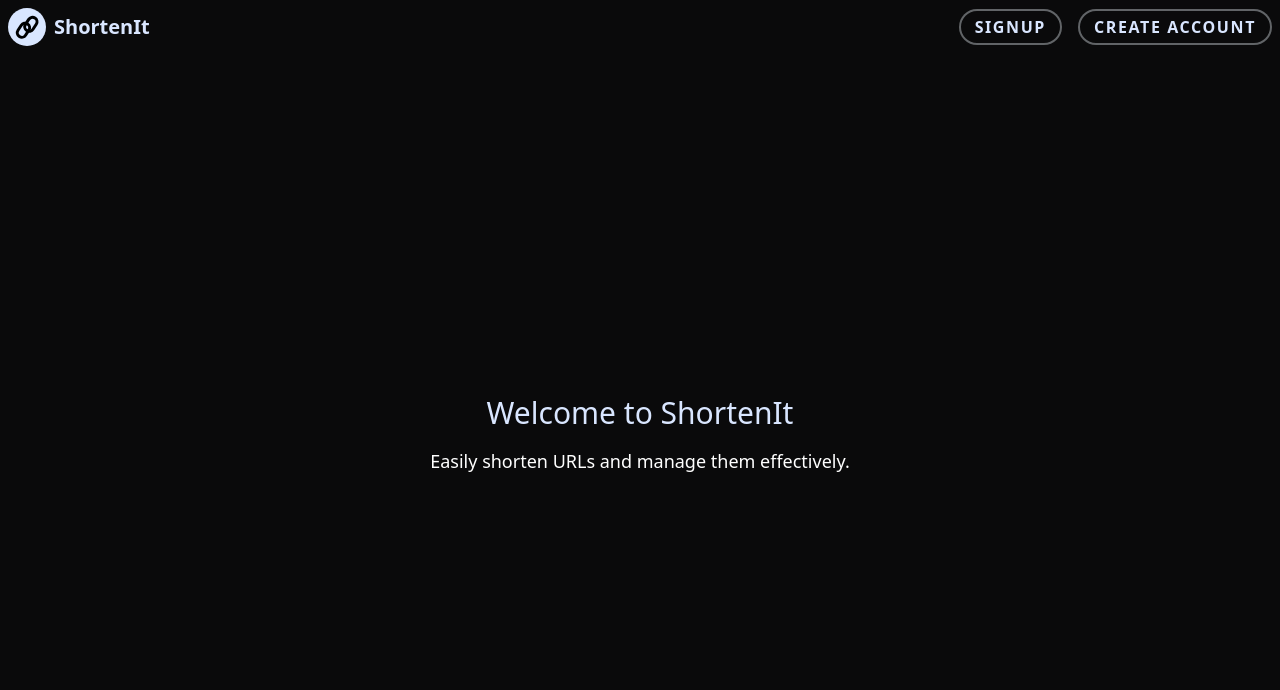
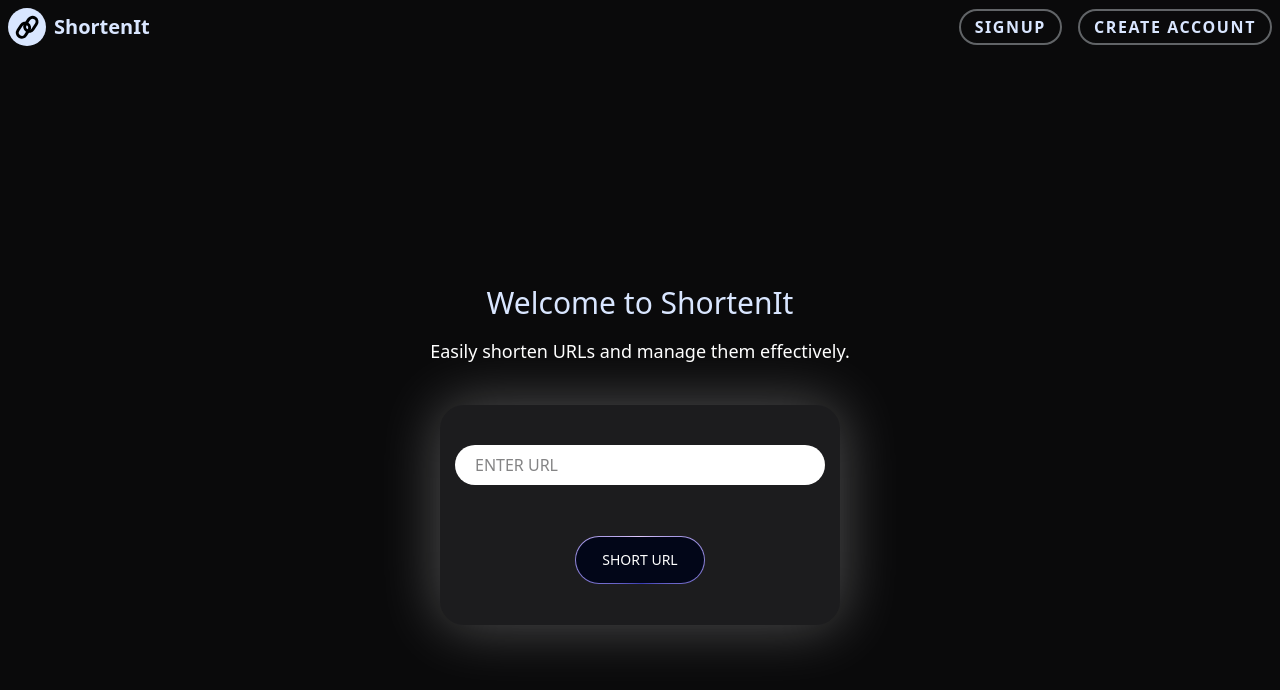
Before and after one commit to vineetj12/shorturl, a Next.js app: page / in a window 1280 px wide. Shown: the top 690 px of the page. Built offline with nearby package versions, Linux system fonts and the light colour scheme.

Commit message:
frontend

```diff
--- a/app/page.tsx
+++ b/app/page.tsx
@@ -1,4 +1,5 @@
 "use client";
+import ShortBox from "@/component/ShortBox";
 import Textondashboard from "@/component/Textondashboard";
 import TopBar from "@/component/TopBar";
 export default function Home() {
@@ -7,6 +8,7 @@ export default function Home() {
       <TopBar />
       <div className="flex flex-col justify-center items-center flex-1 p-4">
       <Textondashboard />
+      <ShortBox />
       </div>
     </div>
   );
--- /dev/null
+++ b/component/ButtonUi.tsx
@@ -0,0 +1,98 @@
+"use client";
+import React, { useState } from "react";
+import axios from "axios";
+
+interface ButtonUiProps {
+  url: string;
+}
+
+const ButtonUi: React.FC<ButtonUiProps> = ({ url }) => {
+  const [showText, setShowText] = useState(false);
+  const [copied, setCopied] = useState(false);
+  const [shorturl, setshorturl] = useState("");
+
+  const handleClick = async () => {
+    try {
+      const baseUrl = window.location.origin;
+      const response = await axios.post(`/api/v1`, { url });
+
+      const fullShortUrl = `${baseUrl}/${response.data.hash}`;
+      setshorturl(fullShortUrl);
+      setShowText(true);
+    } catch (error) {
+      console.error("Error posting data:", error);
+    }
+  };
+
+  const handleCopy = async () => {
+    try {
+      await navigator.clipboard.writeText(shorturl);
+      setCopied(true);
+      setTimeout(() => setCopied(false), 2000);
+    } catch (err) {
+      console.error("Failed to copy:", err);
+    }
+  };
+
+  return (
+    <div className="mb-6 flex flex-col items-center justify-center">
+      {showText && (
+        <div className="flex justify-between mt-4 text-white text-lg font-semibold p-2">
+          <div className="m-1">{shorturl}</div>
+          <button onClick={handleCopy} className="px-3 py-1 rounded-md">
+            {copied ? (
+              <CopiedIcon />
+            ) : (
+              <CopyIcon />
+            )}
+          </button>
+        </div>
+      )}
+      <button
+        onClick={handleClick}
+        className="w-[130px] relative inline-flex h-12 overflow-hidden rounded-full p-[1px] focus:outline-none focus:ring-2 focus:ring-slate-400 focus:ring-offset-2 focus:ring-offset-slate-50"
+      >
+        <span className="absolute inset-[-1000%] animate-[spin_2s_linear_infinite] bg-[conic-gradient(from_90deg_at_50%_50%,#E2CBFF_0%,#393BB2_50%,#E2CBFF_100%)]" />
+        <span className="inline-flex h-full w-full cursor-pointer items-center justify-center rounded-full bg-slate-950 px-3 py-1 text-sm font-medium text-white backdrop-blur-3xl">
+          SHORT URL
+        </span>
+      </button>
+    </div>
+  );
+};
+
+const CopyIcon = () => (
+  <svg
+    xmlns="http://www.w3.org/2000/svg"
+    fill="none"
+    viewBox="0 0 24 24"
+    strokeWidth="1.5"
+    stroke="currentColor"
+    className="size-6"
+  >
+    <path
+      strokeLinecap="round"
+      strokeLinejoin="round"
+      d="M9 12h3.75M9 15h3.75M9 18h3.75m3 .75H18a2.25 2.25 0 0 0 2.25-2.25V6.108c0-1.135-.845-2.098-1.976-2.192a48.424 48.424 0 0 0-1.123-.08m-5.801 0c-.065.21-.1.433-.1.664 0 .414.336.75.75.75h4.5a.75.75 0 0 0 .75-.75 2.25 2.25 0 0 0-.1-.664m-5.8 0A2.251 2.251 0 0 1 13.5 2.25H15c1.012 0 1.867.668 2.15 1.586m-5.8 0c-.376.023-.75.05-1.124.08C9.095 4.01 8.25 4.973 8.25 6.108V8.25m0 0H4.875c-.621 0-1.125.504-1.125 1.125v11.25c0 .621.504 1.125 1.125 1.125h9.75c.621 0 1.125-.504 1.125-1.125V9.375c0-.621-.504-1.125-1.125-1.125H8.25ZM6.75 12h.008v.008H6.75V12Zm0 3h.008v.008H6.75V15Zm0 3h.008v.008H6.75V18Z"
+    />
+  </svg>
+);
+
+const CopiedIcon = () => (
+  <svg
+    xmlns="http://www.w3.org/2000/svg"
+    fill="none"
+    viewBox="0 0 24 24"
+    strokeWidth="1.5"
+    stroke="currentColor"
+    className="size-6"
+  >
+    <path
+      strokeLinecap="round"
+      strokeLinejoin="round"
+      d="M11.35 3.836c-.065.21-.1.433-.1.664 0 .414.336.75.75.75h4.5a.75.75 0 0 0 .75-.75 2.25 2.25 0 0 0-.1-.664m-5.8 0A2.251 2.251 0 0 1 13.5 2.25H15c1.012 0 1.867.668 2.15 1.586m-5.8 0c-.376.023-.75.05-1.124.08C9.095 4.01 8.25 4.973 8.25 6.108V8.25m8.9-4.414c.376.023.75.05 1.124.08 1.131.094 1.976 1.057 1.976 2.192V16.5A2.25 2.25 0 0 1 18 18.75h-2.25m-7.5-10.5H4.875c-.621 0-1.125.504-1.125 1.125v11.25c0 .621.504 1.125 1.125 1.125h9.75c.621 0 1.125-.504 1.125-1.125V18.75m-7.5-10.5h6.375c.621 0 1.125.504 1.125 1.125v9.375m-8.25-3 1.5 1.5 3-3.75"
+    />
+  </svg>
+);
+
+export default ButtonUi;
--- /dev/null
+++ b/component/InputBox.tsx
@@ -0,0 +1,24 @@
+import React, { ChangeEvent } from 'react';
+
+interface InputBoxProps {
+  seturl: (url: string) => void;
+}
+
+const InputBox: React.FC<InputBoxProps> = ({ seturl }) => {
+  const handleChange = (e: ChangeEvent<HTMLInputElement>) => {
+    seturl(e.target.value);
+  };
+
+  return (
+    <div>
+      <input
+        type="text"
+        placeholder="ENTER URL"
+        className="bg-white text-black-100 rounded-4xl w-[370px] h-[30px] p-5"
+        onChange={handleChange}
+      />
+    </div>
+  );
+};
+
+export default InputBox;
--- /dev/null
+++ b/component/ShortBox.tsx
@@ -0,0 +1,17 @@
+"use client";
+import React, { useState } from 'react';
+import InputBox from './InputBox';
+import ButtonUi from './ButtonUi';
+
+const ShortBox = () => {
+  const [url, seturl] = useState("");
+
+  return (
+    <div className="bg-[#1c1c1e] rounded-3xl h-[220px] w-[400px] grid justify-center pt-10 shadow-[0_0_60px_rgba(255,255,255,0.3)]">
+      <InputBox seturl={seturl} />
+      <ButtonUi url={url} />
+    </div>
+  );
+};
+
+export default ShortBox;
--- a/package.json
+++ b/package.json
@@ -10,6 +10,7 @@
   },
   "dependencies": {
     "@prisma/client": "^6.11.1",
+    "axios": "^1.10.0",
     "crypto": "^1.0.1",
     "next": "15.3.5",
     "prisma": "^6.11.1",
```
Also changed, not shown: 1 other file (tests, documents, lock files or other folders).
